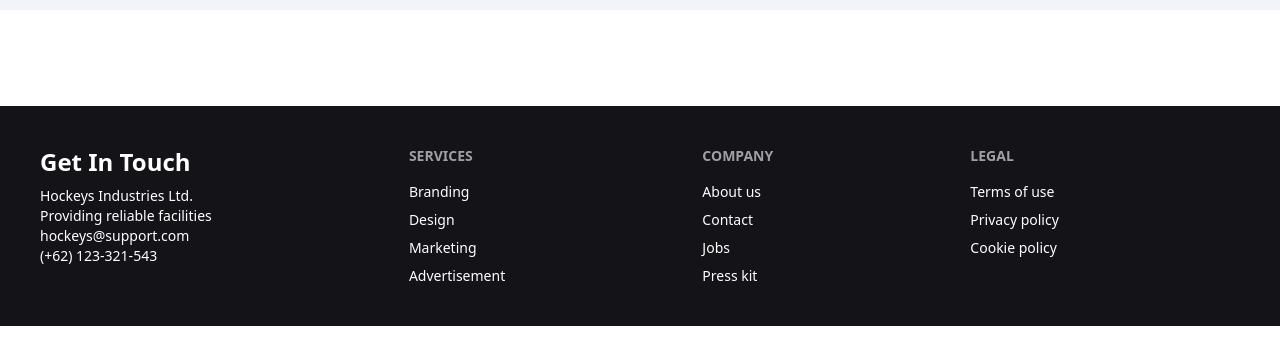
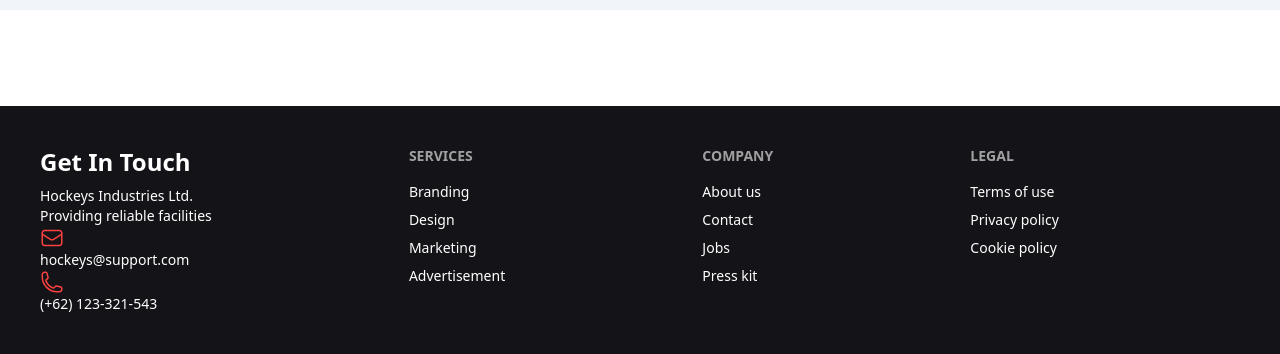
Before and after one commit to Arafinshariath/my-hockey-team, a plain HTML site: page index.html in a window 1280 px wide. Shown: the part 4678-5032 px from the top of the page. Before the commit the page ends 5004 px from the top, so only its background shows below. Drawn offline with nearby package versions, Linux system fonts and the light colour scheme.

Commit message:
added icons

```diff
--- a/index.html
+++ b/index.html
@@ -442,7 +442,12 @@
          <h3 class="text-2xl font-extrabold">Get In Touch</h3>
         <p>Hockeys Industries Ltd.<br>Providing reliable  facilities
         <br>
-        hockeys@support.com <br>
+        <svg xmlns="http://www.w3.org/2000/svg" width="24" height="24" viewBox="0 0 24 24" fill="none">
+          <path d="M21.75 6.75V17.25C21.75 17.8467 21.5129 18.419 21.091 18.841C20.669 19.2629 20.0967 19.5 19.5 19.5H4.5C3.90326 19.5 3.33097 19.2629 2.90901 18.841C2.48705 18.419 2.25 17.8467 2.25 17.25V6.75M21.75 6.75C21.75 6.15326 21.5129 5.58097 21.091 5.15901C20.669 4.73705 20.0967 4.5 19.5 4.5H4.5C3.90326 4.5 3.33097 4.73705 2.90901 5.15901C2.48705 5.58097 2.25 6.15326 2.25 6.75M21.75 6.75V6.993C21.75 7.37715 21.6517 7.75491 21.4644 8.0903C21.2771 8.42569 21.0071 8.70754 20.68 8.909L13.18 13.524C12.8252 13.7425 12.4167 13.8582 12 13.8582C11.5833 13.8582 11.1748 13.7425 10.82 13.524L3.32 8.91C2.99292 8.70854 2.72287 8.42669 2.53557 8.0913C2.34827 7.75591 2.24996 7.37815 2.25 6.994V6.75" stroke="#FF4240" stroke-width="1.5" stroke-linecap="round" stroke-linejoin="round"/>
+        </svg>hockeys@support.com <br>
+        <svg xmlns="http://www.w3.org/2000/svg" width="24" height="24" viewBox="0 0 24 24" fill="none">
+          <path d="M2.25 6.75C2.25 15.034 8.966 21.75 17.25 21.75H19.5C20.0967 21.75 20.669 21.5129 21.091 21.091C21.5129 20.669 21.75 20.0967 21.75 19.5V18.128C21.75 17.612 21.399 17.162 20.898 17.037L16.475 15.931C16.035 15.821 15.573 15.986 15.302 16.348L14.332 17.641C14.05 18.017 13.563 18.183 13.122 18.021C11.4849 17.4191 9.99815 16.4686 8.76478 15.2352C7.53141 14.0018 6.58087 12.5151 5.979 10.878C5.817 10.437 5.983 9.95 6.359 9.668L7.652 8.698C8.015 8.427 8.179 7.964 8.069 7.525L6.963 3.102C6.90214 2.85869 6.76172 2.6427 6.56405 2.48834C6.36638 2.33397 6.1228 2.25008 5.872 2.25H4.5C3.90326 2.25 3.33097 2.48705 2.90901 2.90901C2.48705 3.33097 2.25 3.90326 2.25 4.5V6.75Z" stroke="#FF4240" stroke-width="1.5" stroke-linecap="round" stroke-linejoin="round"/>
+        </svg>
         (+62) 123-321-543
       </p>
       </aside>
```
